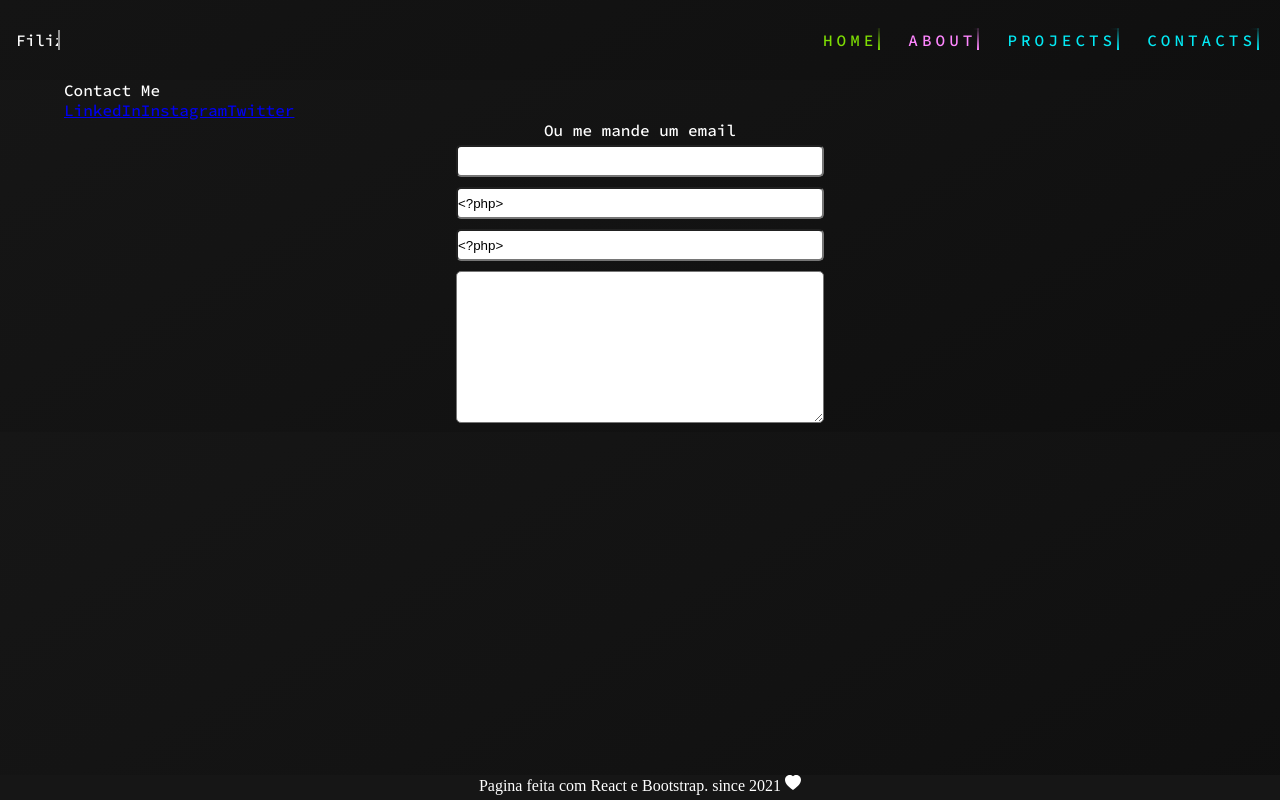
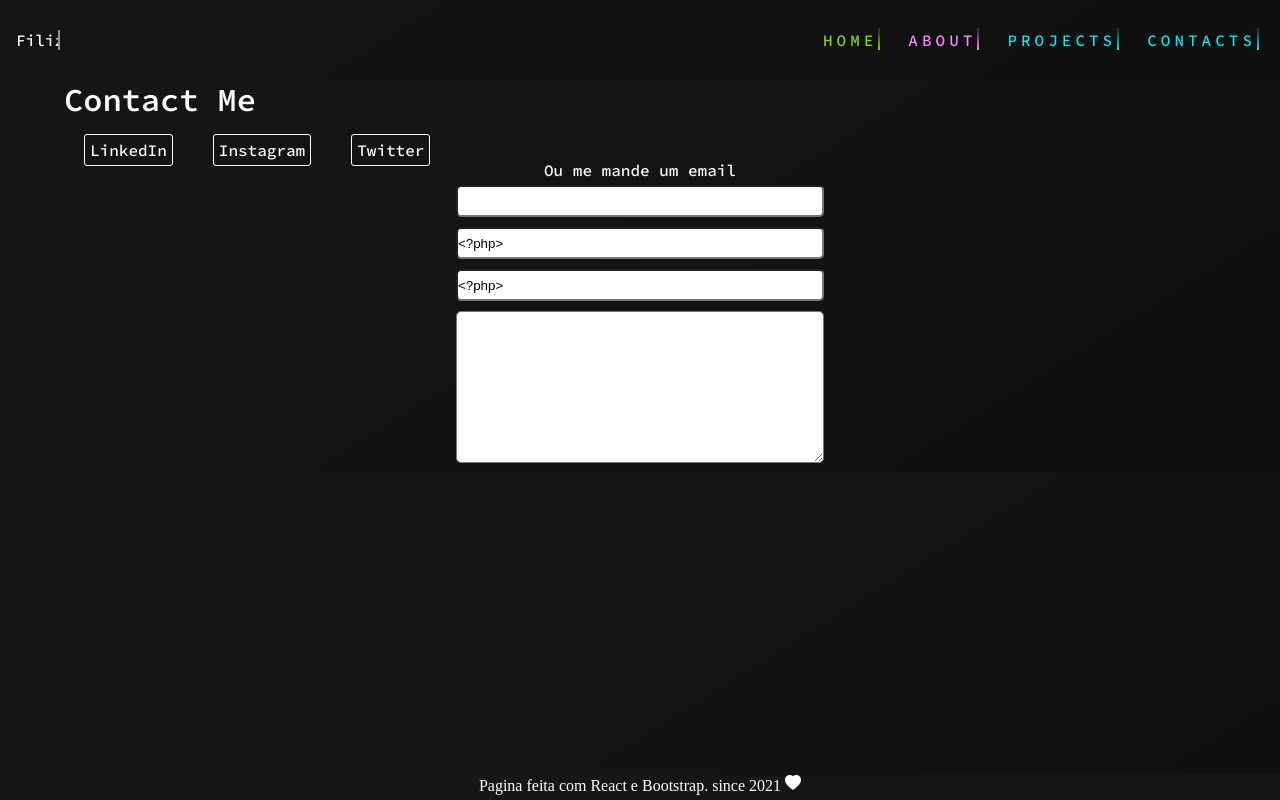
Before and after one commit to juliofilizzola/juliofilizzola-portfolio, a React (Create React App) app: page /contacts in a window 1280 px wide. Built offline with nearby package versions, Linux system fonts and the light colour scheme.

Commit message:
editando links

```diff
--- a/src/pages/Contacts.jsx
+++ b/src/pages/Contacts.jsx
@@ -7,7 +7,7 @@ function Contacts() {
     <div>
       <Header />
       <div className="container-contact">
-        <p>Contact Me</p>
+        <h1>Contact Me</h1>
         <div>
           <a
             href="https://www.linkedin.com/in/julio-filizzola/"
--- a/src/pages/contacts.scss
+++ b/src/pages/contacts.scss
@@ -2,6 +2,21 @@
   font-family: 'Source Code Pro', sans-serif;
   width: 90%;
   margin: 0 auto;
+
+  h1 {
+    margin-bottom: 20px;
+  }
+
+  a {
+    margin-top: 250px;
+    text-decoration: none;
+    margin: 250px 20px;
+    color: #fff;
+    cursor: pointer;
+    border: 1px solid #fff;
+    border-radius: 3px;
+    padding: 5px;
+  }
 
   .container-contact-forms {
     display: flex;
```
